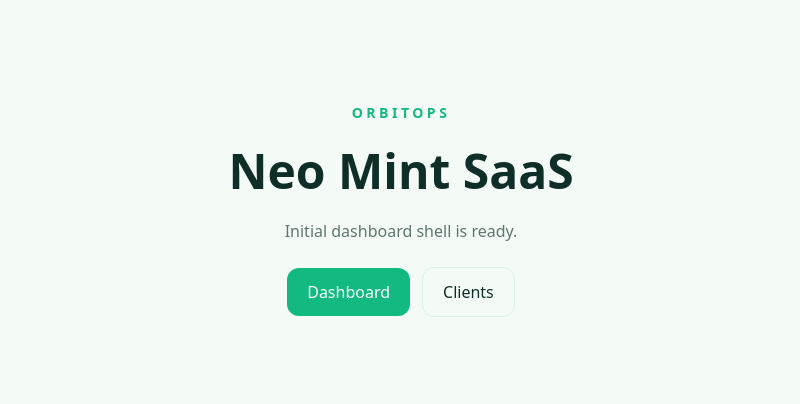
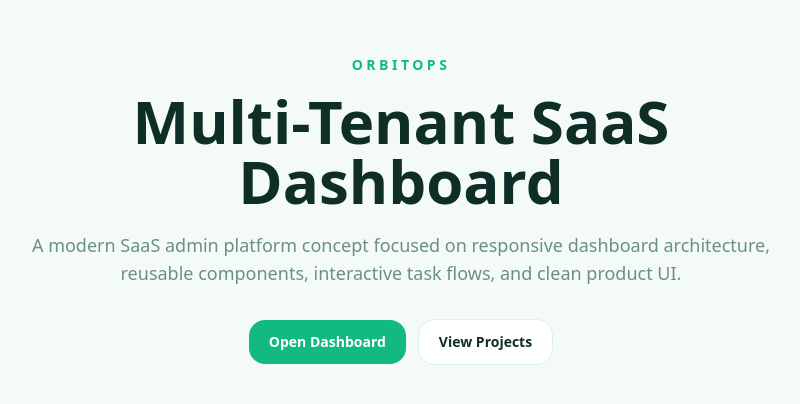
Before and after one commit to RoussosAdo/orbitops, a Next.js app: page / in a window 1280 px wide. Shown: the part 190-594 px from the top of the page, without its empty margins (239-1039 px from the left). Built offline with nearby package versions, Linux system fonts and the light colour scheme.

Commit message:
Polish landing page for deployment

```diff
--- a/app/page.tsx
+++ b/app/page.tsx
@@ -3,32 +3,34 @@ import Link from "next/link";
 export default function HomePage() {
   return (
     <main className="flex min-h-screen items-center justify-center bg-[var(--background)] p-8">
-      <div className="text-center space-y-6">
+      <div className="max-w-3xl text-center">
         <p className="text-sm font-semibold uppercase tracking-[0.25em] text-[var(--primary)]">
           OrbitOps
         </p>
 
-        <h1 className="text-5xl font-bold text-[var(--foreground)]">
-          Neo Mint SaaS
+        <h1 className="mt-4 text-5xl font-bold text-[var(--foreground)] md:text-6xl">
+          Multi-Tenant SaaS Dashboard
         </h1>
 
-        <p className="text-[var(--foreground)]/65">
-          Initial dashboard shell is ready.
+        <p className="mt-5 text-base leading-7 text-[var(--muted-foreground)] md:text-lg">
+          A modern SaaS admin platform concept focused on responsive dashboard
+          architecture, reusable components, interactive task flows, and clean
+          product UI.
         </p>
 
-        <div className="flex flex-wrap items-center justify-center gap-3">
+        <div className="mt-8 flex flex-wrap items-center justify-center gap-3">
           <Link
             href="/dashboard"
-            className="rounded-xl bg-[var(--primary)] px-5 py-3 text-white transition hover:bg-[var(--primary-light)]"
+            className="rounded-2xl bg-[var(--primary)] px-5 py-3 text-sm font-semibold text-white transition hover:bg-[var(--primary-dark)]"
           >
-            Dashboard
+            Open Dashboard
           </Link>
 
           <Link
-            href="/dashboard/clients"
-            className="rounded-xl border border-[var(--border)] px-5 py-3 text-[var(--foreground)] transition hover:bg-[var(--muted)]"
+            href="/dashboard/projects"
+            className="rounded-2xl border border-[var(--border)] bg-white px-5 py-3 text-sm font-semibold text-[var(--foreground)] transition hover:bg-[var(--muted)]"
           >
-            Clients
+            View Projects
           </Link>
         </div>
       </div>
```
Also changed, not shown: 1 other file (tests, documents, lock files or other folders).
